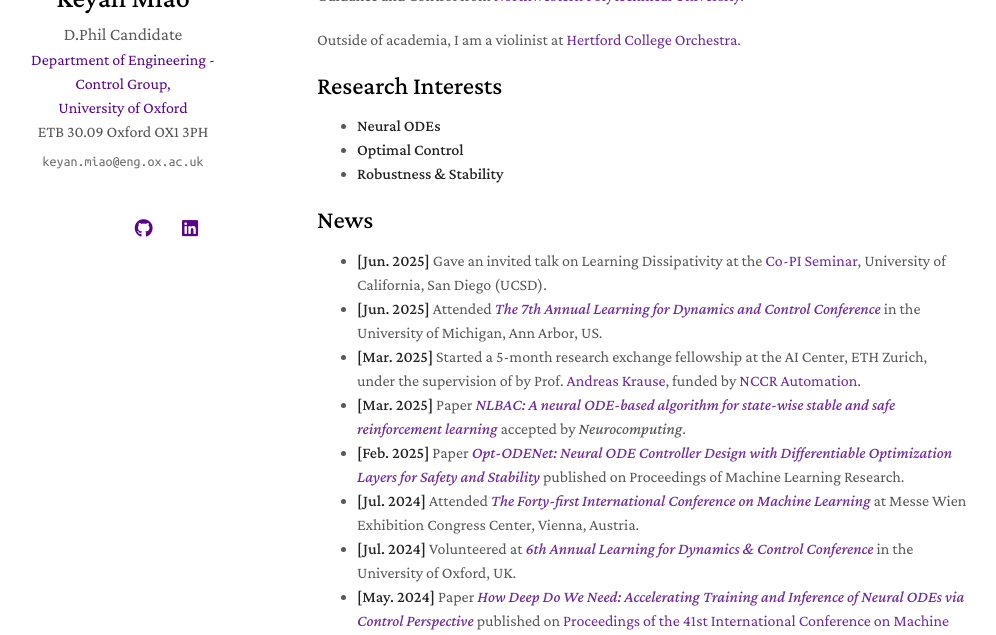
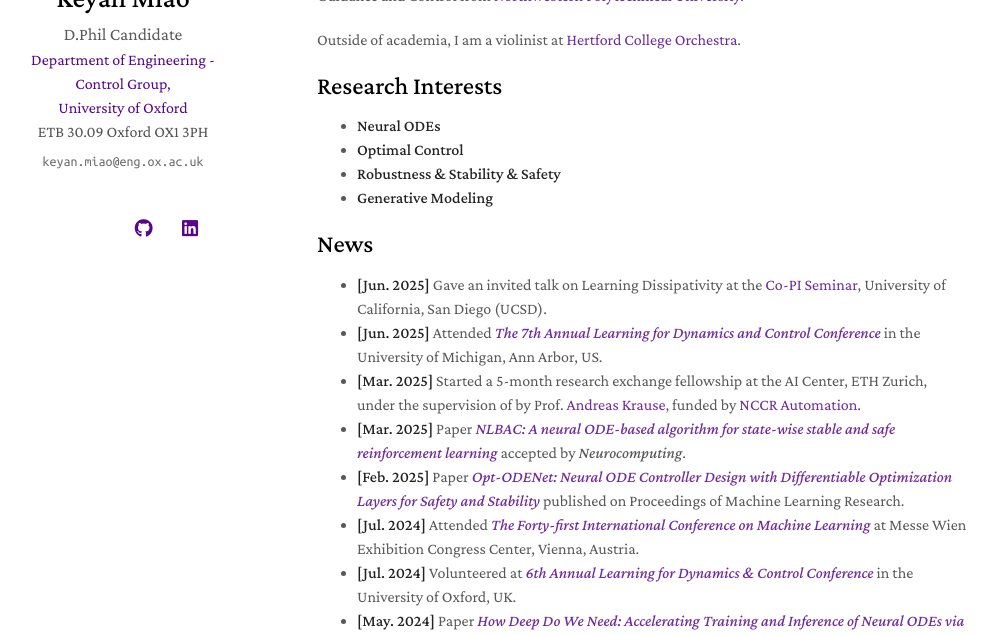
Before and after one commit to KYMiao/KYMiao.github.io, a Jekyll site: the page built from index.md, in a window 1280 px wide and 900 px high, cut to the strip 265-900 px from the top of the window. Shown: the whole strip, without its empty margins (153-1149 px from the left). Built offline with Jekyll 4.4.1, drawn with Linux system fonts in a browser that asks for light colours; nearby versions of some CDN libraries; library files that are not in the unit come from our copies; a style sheet for code colours, icons or effects is not loaded; our own code applies the rules of GitHub Pages for plain Markdown files.

Commit message:
Update index.md

```diff
--- a/index.md
+++ b/index.md
@@ -14,7 +14,8 @@ Outside of academia, I am a violinist at <a href="https://www.hertford.ox.ac.uk/
 ## Research Interests
 - **Neural ODEs**
 - **Optimal Control**
-- **Robustness &amp; Stability**
+- **Robustness &amp; Stability &amp; Safety**
+- **Generative Modeling**
 
 
 ## News
```
